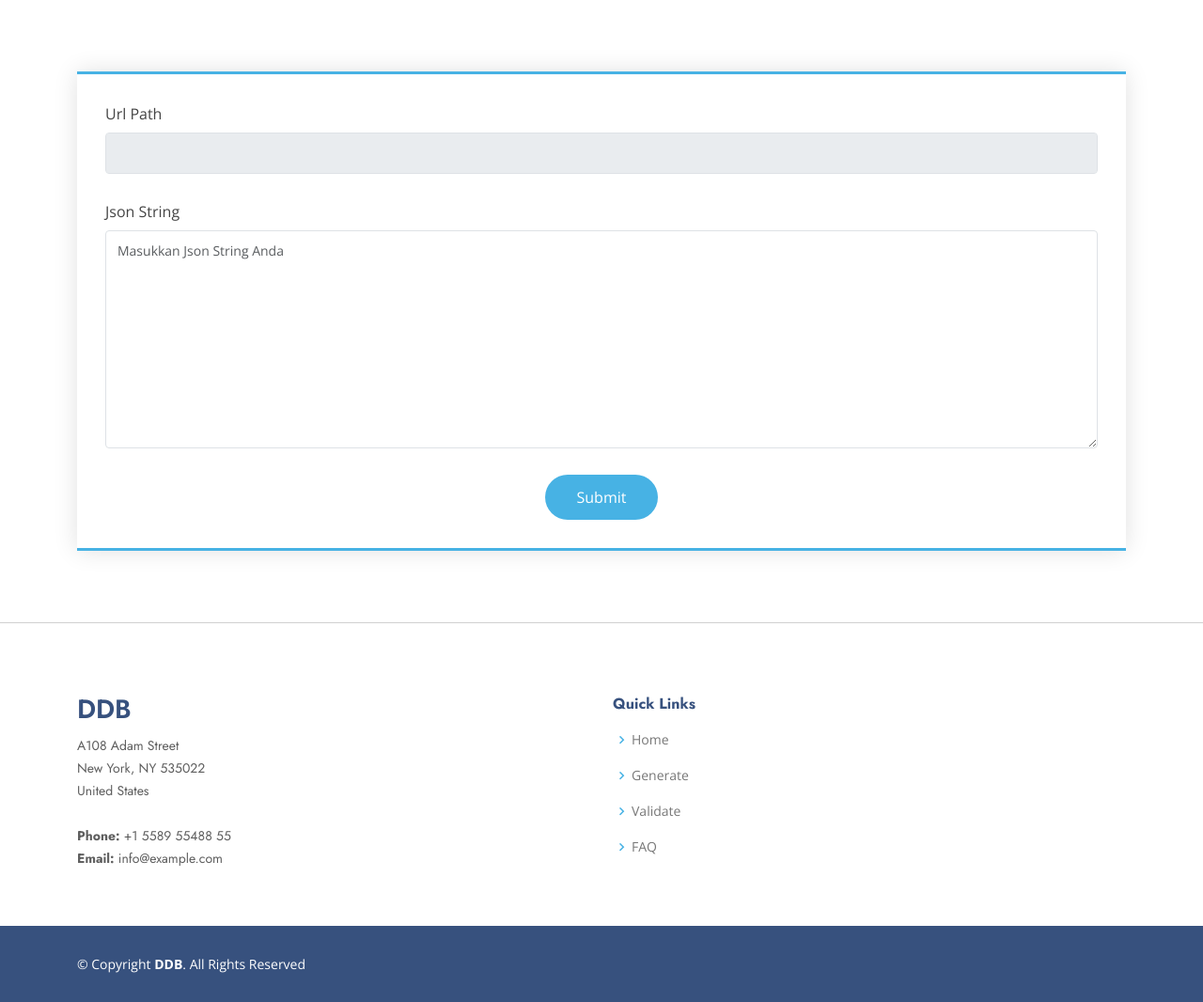
After one commit to oktavianbayuw/django_json_schema_fe, a Django app: page /detail/1 in a window 1280 px wide. The commit adds this page. Shown: the whole page at 94% size. Run offline with Django 4.2, Linux system fonts and the light colour scheme; data that the repository does not hold is empty; some libraries are stand-ins or nearby versions.

Commit message:
get all list and detail
get all list and detail : validate

```diff
--- a/django_json_schema_fe/app/urls.py
+++ b/django_json_schema_fe/app/urls.py
@@ -9,7 +9,8 @@ urlpatterns = [
     path('generate', generate.index, name="index_generate"),
     path('insert', generate.insert_data, name="insert_data"),
     path('validate', validate.index, name="index_validate"),
-    path('detail/', validate.index, name="index_validate"),
+    path('detail/<str:url_path>', validate.detail, name='detail_view'),
+    path('/validateJson', validate.validateJson, name='validate_json')
     # path('generate_json_schema', generate.generate_json_schema, name="generate_json_schema")
     # validate views
 
--- a/django_json_schema_fe/app/validate.py
+++ b/django_json_schema_fe/app/validate.py
@@ -1,5 +1,8 @@
 from django.shortcuts import render
 import requests
+from rest_framework.decorators import api_view
+from rest_framework.response import Response
+from rest_framework import status
 
 def index(request):
     api_url = 'http://localhost:8000/allData/'
@@ -10,5 +13,23 @@ def index(request):
 
     return render(request, "validate/index.html", context)
 
-def insert_data(request):
-    return render(request, "generate/index.html")
+def detail(request, url_path):
+    print(url_path)
+    api_url = f'http://127.0.0.1:8000/getData/?url_path=/{url_path}'
+    response = requests.get(api_url)
+    data = response.json()
+
+    # Menyediakan data ke template
+    context = {'data': data}
+
+    return render(request, 'validate/detail.html', context)
+
+@api_view(['POST'])
+def validateJson(request):
+    api_url = 'http://127.0.0.1:8000/validate_json/'
+    response = requests.get(api_url)
+    data = response.json()
+
+    context = {'data': data}
+
+    return render(request, 'validate/detail.html', context)
--- /dev/null
+++ b/django_json_schema_fe/templates/validate/detail.html
@@ -0,0 +1,48 @@
+{% extends 'layouts/base.html' %} {% load static %} {% block title %}Detail
+Page{%endblock %} {%block main_content%}
+<section id="contact" class="contact mt-3">
+  <div class="container" data-aos="fade-up">
+    <div class="row">
+      <div class="col-lg-12 mt-5 mt-lg-0 d-flex align-items-stretch">
+        <form
+          action="/validateJson"
+          method="post"
+          role="form"
+          class="php-email-form"
+        >
+          <input
+            type="hidden"
+            name="json_schema"
+            value="{{ data.json_schema }}"
+          />
+          <div class="form-group">
+            <label for="name">Url Path</label>
+            <input
+              type="text"
+              class="form-control"
+              name="subject"
+              id="subject"
+              disabled
+              value="{{ data.url_path }}"
+            />
+          </div>
+          <div class="form-group">
+            <label for="name">Json String</label>
+            <textarea
+              class="form-control"
+              name="message"
+              rows="10"
+              placeholder="Masukkan Json String Anda"
+              required
+            ></textarea>
+          </div>
+          <div class="text-center">
+            <button type="submit">Submit</button>
+          </div>
+        </form>
+      </div>
+    </div>
+  </div>
+</section>
+<hr />
+{% endblock %}
--- a/django_json_schema_fe/templates/validate/index.html
+++ b/django_json_schema_fe/templates/validate/index.html
@@ -20,7 +20,7 @@ Page{%endblock %} {%block main_content%}
                             <td>{{ item.dt_modified }}</td>
                             <td>
                                 <div class="btn-group" role="group" aria-label="Basic example">
-                                    <a href="/detail/{{ item.url_path }}" type="button" class="btn btn-secondary"><i class="fas fa-edit"></i></a>
+                                    <a href="/detail{{ item.url_path }}" type="button" class="btn btn-secondary"><i class="fas fa-edit"></i></a>
                                     <button type="button" class="btn btn-danger"><i class="fas fa-trash"></i></button>
                                   </div>
                             </td>
```
